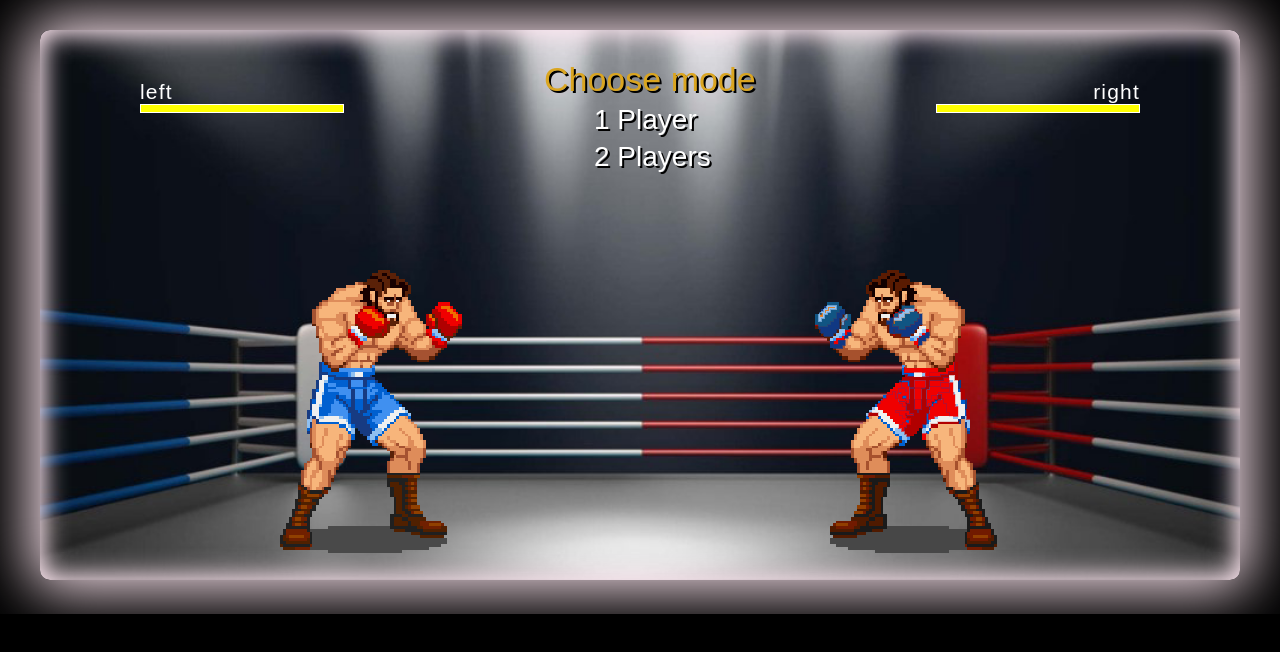
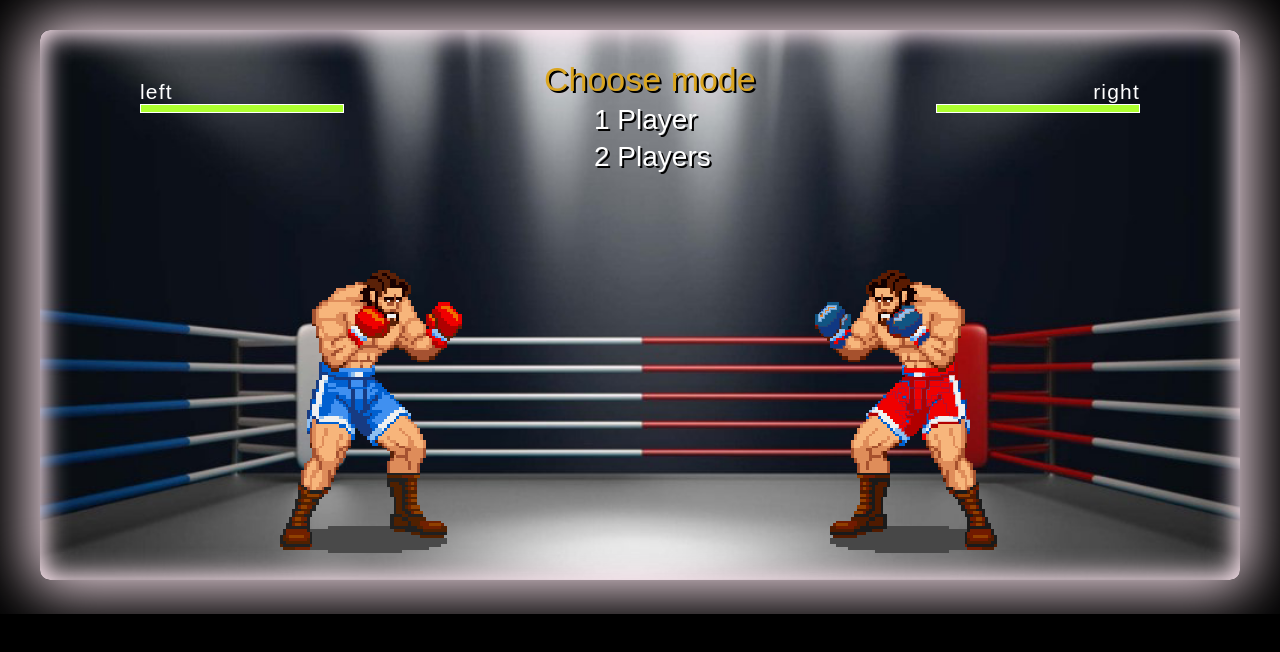
Before and after one commit to tunikov/Boxing, a React (Create React App) app: page / in a window 1280 px wide. Shown: the top 652 px of the page. Built offline with nearby package versions, Linux system fonts and the light colour scheme; the HTML template or start-up script is replaced by a standard one.

Commit message:
health level indication

```diff
--- a/src/components/score/index.js
+++ b/src/components/score/index.js
@@ -1,22 +1,43 @@
-import React from 'react'
+import React, { Component } from 'react'
 import PropTypes from 'prop-types'
 import './score.scss'
 
-const Score = props => (
-  <div className={`scores-cont scores__${props.name}`}>
-    <p className={`scores-cont__name ${props.name}-name`}>{props.name}</p>
-    <p>
-      <span className={`scores-cont__health ${props.name}-health`}>
-        <span style={{ width: props.health + '%' }} />
-      </span>
-    </p>
-  </div>
-)
+class Score extends Component {
+  constructor(props) {
+    super(props)
+    this.state = {
+      healthLevel: 'good'
+    }
+  }
 
+  componentDidUpdate(prevProps) {
+    if( this.props.health < prevProps.health && this.props.health < 30)
+      return this.setState({ healthLevel: 'danger' })
+    if( this.props.health < prevProps.health && this.props.health < 80 && this.props.health >= 30)
+      return this.setState({ healthLevel: 'warn' })
+    if(this.props.health > prevProps.health)
+      return this.setState({ healthLevel: 'good' })
+  }
+
+  render() {
+    const { name, health } = this.props
+    return (
+      <div className={`scores-cont scores__${name}`} >
+        <p className={`scores-cont__name ${name}-name`}>{name}</p>
+        <p>
+          <span className={`scores-cont__health ${name}-health`}>
+            <span className={this.state.healthLevel}
+              style={{ width: health + '%' }} />
+          </span>
+        </p>
+      </div>
+    )
+  }
+}
 // TO DO: specify types
 Score.propTypes = {
   name: PropTypes.any.isRequired,
-  health: PropTypes.any.isRequired,
+  health: PropTypes.number.isRequired,
 }
 
 export default Score
--- a/src/components/score/score.scss
+++ b/src/components/score/score.scss
@@ -25,7 +25,15 @@
                 height: 100%;
                 top: 0;
                 left: 0;
-                background: yellow;
+                &.good {
+                    background: greenyellow;
+                }
+                &.warn {
+                    background: yellow;
+                }
+                &.danger {
+                    background: red;
+                }
             }
         }
     }
```
